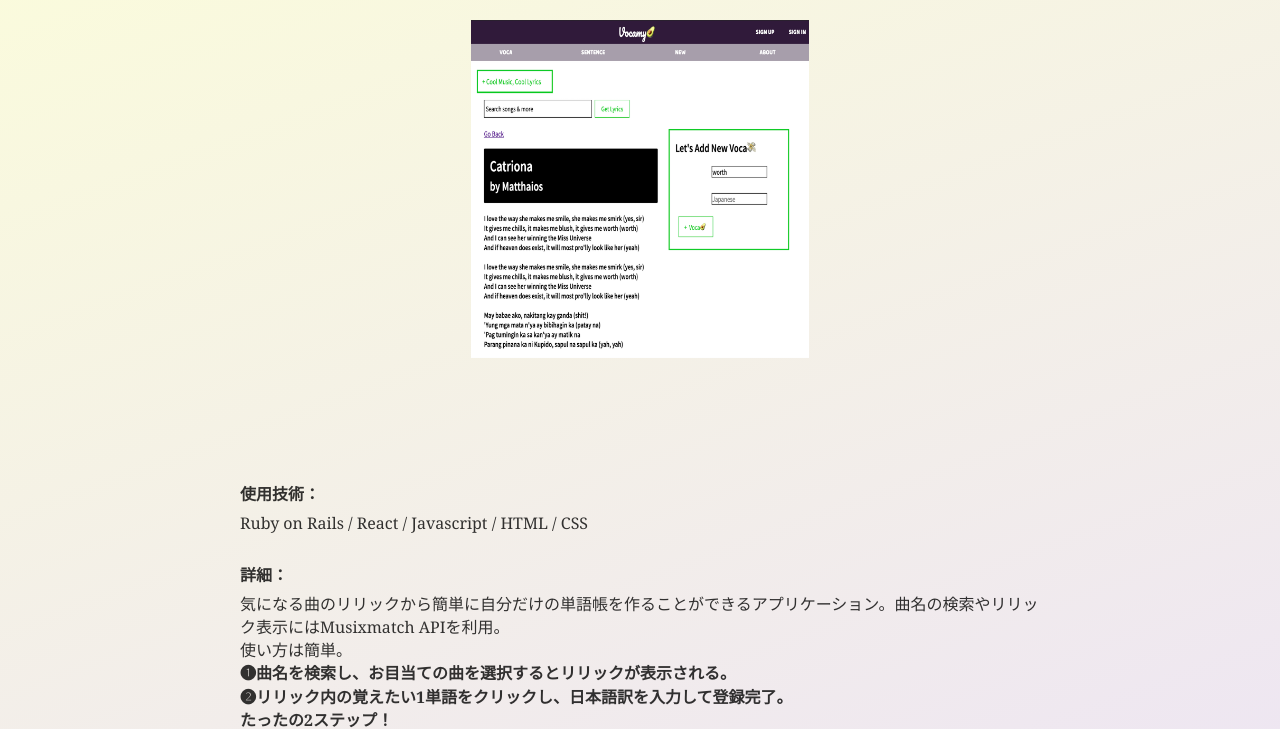
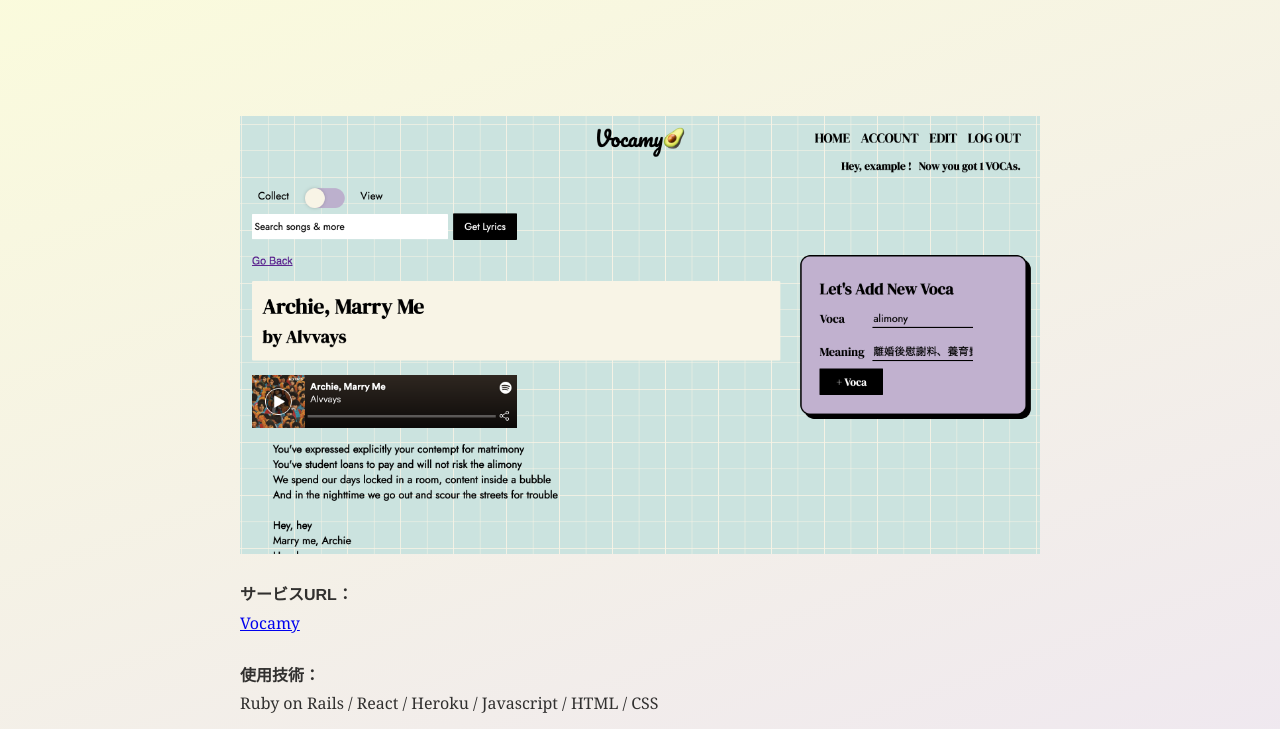
Before and after one commit to hiropalla1692/my-portfolio, a Gatsby site: page /vocamy in a window 1280 px wide. Shown: the part 86-815 px from the top of the page. Built offline with nearby package versions, Linux system fonts and the light colour scheme; Gatsby itself is replaced by a stand-in of ours; some packages are replaced by stand-ins of ours; a web font is replaced by a local one.

Commit message:
change picture of vocamy

```diff
--- a/package.json
+++ b/package.json
@@ -28,6 +28,7 @@
     "react-dom": "^16.11.0",
     "react-modal": "^3.11.1",
     "react-pose": "^4.0.10",
+    "react-transition-group": "^4.4.1",
     "react-typography": "^0.16.19",
     "styled-components": "^4.4.1",
     "typography": "^0.16.19",
--- a/src/pages/covid_19.js
+++ b/src/pages/covid_19.js
@@ -63,6 +63,8 @@ export default () => {
           <Img fluid={data.covid_19.childImageSharp.fluid} />
         </Block>
         <Block>
+          <Styledh4>サービスURL：</Styledh4>
+            <a herf="http://covid-19-visualizer.surge.sh/">COVID-19 Visualizer 🦠</a>
           <Styledh4>使用技術：</Styledh4>
           <p>React Hooks / Typescript / Material UI / HTML / CSS</p>
           <Styledh4>詳細：</Styledh4>
--- a/src/pages/vocamy.js
+++ b/src/pages/vocamy.js
@@ -59,11 +59,13 @@ export default () => {
       <Container>
         <Block>
           <h1>&nbsp;&nbsp;&nbsp;&nbsp;&nbsp;&nbsp;&nbsp;&nbsp;&nbsp;&nbsp;Vocamy🥑&nbsp;&nbsp;&nbsp;&nbsp;&nbsp;&nbsp;&nbsp;&nbsp;&nbsp;&nbsp;</h1>
-          <Img fluid={data.vocamy.childImageSharp.fluid} />
         </Block>
         <Block>
+          <Img fluid={data.vocamy.childImageSharp.fluid} />
+          <Styledh4>サービスURL：</Styledh4>
+          <a href="https://www.vocamy.xyz/" target="_blank">Vocamy</a>
           <Styledh4>使用技術：</Styledh4>
-          <p>Ruby on Rails / React / Javascript / HTML / CSS</p>
+          <p>Ruby on Rails / React / Heroku / Javascript / HTML / CSS</p>
           <Styledh4>詳細：</Styledh4>
           <p>気になる曲のリリックから簡単に自分だけの単語帳を作ることができるアプリケーション。曲名の検索やリリック表示にはMusixmatch APIを利用。<br></br>
             使い方は簡単。<br></br>
@@ -94,9 +96,9 @@ export default () => {
 
 const query = graphql`
     query {
-        vocamy: file(relativePath: {eq: "vocamy_screenshot.png"}) {
+        vocamy: file(relativePath: {eq: "vocamy1.png"}) {
           childImageSharp{
-            fluid( maxWidth: 450, quality: 100)
+            fluid( maxWidth: 720, quality: 100)
                 {
                   ...GatsbyImageSharpFluid
                 }
```
Also changed, not shown: src/pages/index.js (+6 -2 lines), src/images/vocamy1.png (added), 2 other files.
